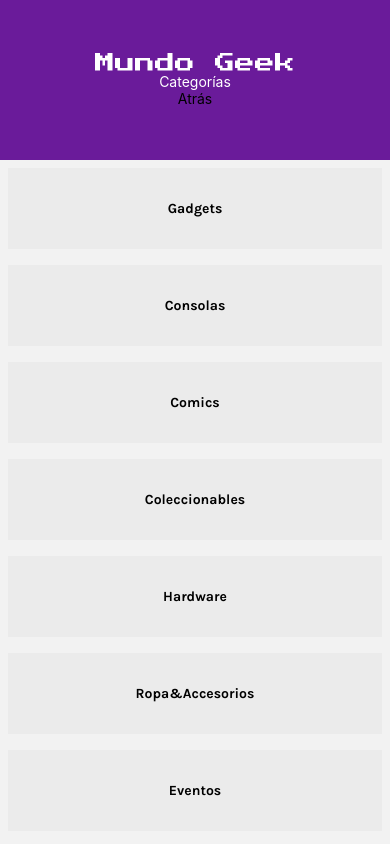
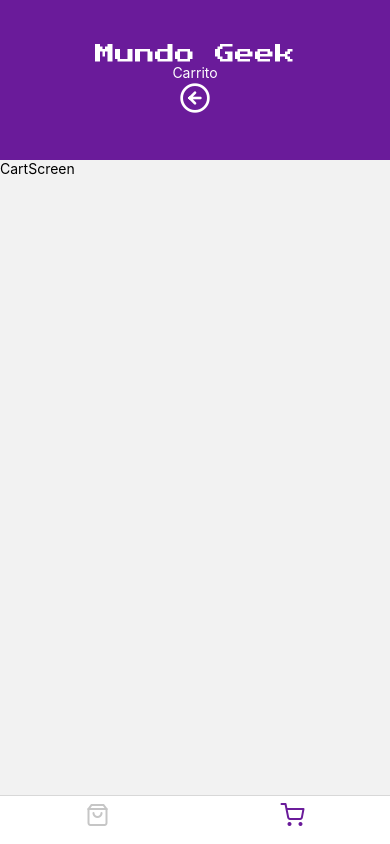
Before and after one commit to pablormacia/mundoGeek-83865, a React Native app: screen /Cart in a window 390 px wide. Built offline with nearby package versions, Linux system fonts and the light colour scheme; grey boxes are pictures that could not be loaded.

Commit message:
Clase 5 - Tabs Navigation

```diff
--- a/App.js
+++ b/App.js
@@ -1,11 +1,9 @@
 import { useFonts } from 'expo-font';
 import * as SplashScreen from 'expo-splash-screen';
 import { StatusBar } from 'expo-status-bar';
-import { StyleSheet } from 'react-native';
-import Header from './src/components/Header';
 import { useState, useEffect } from 'react';
-import ShopStackNavigator from './src/navigation/shop/ShopStackNavigator';
 import { NavigationContainer } from "@react-navigation/native";
+import TabsNavigator from './src/navigation/tabs/TabsNavigator';
 
 SplashScreen.preventAutoHideAsync();
 
@@ -31,7 +29,7 @@ export default function App() {
   return (
     <NavigationContainer>
       <StatusBar style="light" />
-      <ShopStackNavigator />
+      <TabsNavigator />
     </NavigationContainer>
   );
 }
--- a/package.json
+++ b/package.json
@@ -9,6 +9,7 @@
     "web": "expo start --web"
   },
   "dependencies": {
+    "@react-navigation/bottom-tabs": "^7.4.6",
     "@react-navigation/native": "^7.1.17",
     "@react-navigation/native-stack": "^7.3.25",
     "expo": "~53.0.20",
--- a/src/components/Header.jsx
+++ b/src/components/Header.jsx
@@ -1,14 +1,20 @@
-import { StyleSheet, Text, View, Pressable } from 'react-native'
+import { StyleSheet, Text, View, Pressable, Image } from 'react-native'
 import { colors } from '../global/colors'
 import { useNavigation } from '@react-navigation/native'
+import  Icon  from 'react-native-vector-icons/Feather'
 
 const Header = ({ title, subtitle }) => {
   const navigation = useNavigation()
+  const canGoBack = navigation.canGoBack()
+
   return (
     <View style={styles.container}>
       <Text style={styles.title}>{title}</Text>
       <Text style={styles.subtitle}>{subtitle}</Text>
-      <Pressable onPress={()=>navigation.goBack()}><Text>Atrás</Text></Pressable>
+      {
+        canGoBack && <Pressable onPress={()=>navigation.goBack()}><Icon name="arrow-left-circle" size={32} color={colors.white} style={styles.goBackIcon} /></Pressable>
+      }
+      {/* <Image source={require('../../assets/logoo.svg')} /> No se puede SVG así */}
     </View>
   )
 }
@@ -30,5 +36,10 @@ const styles = StyleSheet.create({
   subtitle: {
     fontSize: 14,
     color: colors.white
+  },
+  goBackIcon:{
+    //position:"absolute",
+    //bottom:0,
+    //left:0
   }
 })
--- /dev/null
+++ b/src/navigation/cart/CartStackNavigator.jsx
@@ -0,0 +1,20 @@
+import { createNativeStackNavigator } from "@react-navigation/native-stack";
+import { CartScreen } from "../../screens";
+import Header from "../../components/Header";
+
+const Stack = createNativeStackNavigator()
+
+const CartStackNavigator = () => {
+    return (
+        <Stack.Navigator
+            initialRouteName="Carrito"
+            screenOptions={{
+                header: ({route})=>(<Header title="Mundo Geek" subtitle={route.name}/>)
+            }}
+        >
+            <Stack.Screen name="Carrito" component={CartScreen} />
+        </Stack.Navigator>
+    )
+}
+
+export default CartStackNavigator
--- /dev/null
+++ b/src/navigation/tabs/TabsNavigator.jsx
@@ -0,0 +1,43 @@
+import { createBottomTabNavigator } from '@react-navigation/bottom-tabs';
+import ShopStackNavigator from '../shop/ShopStackNavigator';
+import CartStackNavigator from '../cart/CartStackNavigator';
+import Icon from 'react-native-vector-icons/Feather'
+import { StyleSheet } from 'react-native';
+import { colors } from '../../global/colors';
+
+const Tab = createBottomTabNavigator();
+
+const TabsNavigator = () => {
+    return (
+        <Tab.Navigator
+            screenOptions={{
+                headerShown: false,
+                tabBarShowLabel: false,
+                tabBarStyle: styles.tabBar
+            }}
+        >
+            <Tab.Screen
+                name="Shop"
+                component={ShopStackNavigator}
+                options={{
+                    tabBarIcon: ({focused})=>(<Icon name="shopping-bag" size={24} color={focused?colors.purple:colors.mediumGray} />)
+                }}
+                />
+            <Tab.Screen
+                name="Cart"
+                component={CartStackNavigator}
+                options={{
+                    tabBarIcon: ({focused})=>(<Icon name="shopping-cart" size={24} color={focused?colors.purple:colors.mediumGray} />)
+                }}
+                />
+        </Tab.Navigator>
+    );
+}
+
+export default TabsNavigator
+
+const styles = StyleSheet.create({
+    tabBar:{
+        //height:500
+    }
+})
--- /dev/null
+++ b/src/screens/cart/CartScreen.jsx
@@ -0,0 +1,14 @@
+import { StyleSheet, Text, View } from 'react-native'
+import React from 'react'
+
+const CartScreen = () => {
+  return (
+    <View>
+      <Text>CartScreen</Text>
+    </View>
+  )
+}
+
+export default CartScreen
+
+const styles = StyleSheet.create({})
--- a/src/screens/index.js
+++ b/src/screens/index.js
@@ -1,3 +1,4 @@
 export { default as CategoriesScreen } from './shop/CategoriesScreen'
 export { default as ProductsScreen } from './shop/ProductsScreen'
 export { default as ProductScreen } from './shop/ProductScreen'
+export { default as CartScreen } from './cart/CartScreen'
--- a/src/screens/shop/ProductsScreen.jsx
+++ b/src/screens/shop/ProductsScreen.jsx
@@ -1,28 +1,35 @@
-import { StyleSheet, Text, View, FlatList } from 'react-native'
+import { StyleSheet, Text, View, FlatList, Pressable } from 'react-native'
 import products from '../../data/products.json'
 import { useEffect, useState } from 'react'
 import KarlaRegularText from '../../components/KarlaRegularFont'
 import Search from '../../components/Search'
 
-const ProductsScreen = ({route}) => {
-    const [productsFiltered,setProductsFiltered] = useState([])
-    const [keyword,setKeyword] = useState("")
+const ProductsScreen = ({ navigation, route }) => {
+    const [productsFiltered, setProductsFiltered] = useState([])
+    const [keyword, setKeyword] = useState("")
 
     //console.log("Keyword: ",keyword)
 
-    const {category} = route.params
+    const { category } = route.params
 
-    console.log(route)
+    const renderProductsItem = ({ item }) => (
+        <View>
+            <Pressable onPress={() => navigation.navigate("Producto")}>
+                <KarlaRegularText style={{ fontSize: 16 }}>{item.title}</KarlaRegularText>
+            </Pressable>
+        </View>
 
-    useEffect(()=>{
-        const productsFilteredByCategory = products.filter(product=>product.category.toLowerCase()===category.toLowerCase())
-        if(keyword){ //Re-filtramos la lista de productos según la búsqueda del usuario
-            const productsFilteredByKeyword = productsFilteredByCategory.filter(product=>product.title.toLowerCase().includes(keyword.toLocaleLowerCase()))
+    )
+
+    useEffect(() => {
+        const productsFilteredByCategory = products.filter(product => product.category.toLowerCase() === category.toLowerCase())
+        if (keyword) { //Re-filtramos la lista de productos según la búsqueda del usuario
+            const productsFilteredByKeyword = productsFilteredByCategory.filter(product => product.title.toLowerCase().includes(keyword.toLocaleLowerCase()))
             setProductsFiltered(productsFilteredByKeyword)
-        }else{
+        } else {
             setProductsFiltered(productsFilteredByCategory)
         }
-    },[category,keyword])
+    }, [category, keyword])
 
     return (
         <View >
@@ -30,7 +37,7 @@ const ProductsScreen = ({route}) => {
             <FlatList
                 data={productsFiltered}
                 keyExtractor={item => item.id}
-                renderItem={({ item }) => <KarlaRegularText style={{fontSize:16}}>{item.title}</KarlaRegularText>}
+                renderItem={renderProductsItem}
             />
         </View>
     )
```
Also changed, not shown: assets/logoo.svg (added), 1 other file (tests, documents, lock files or other folders).
